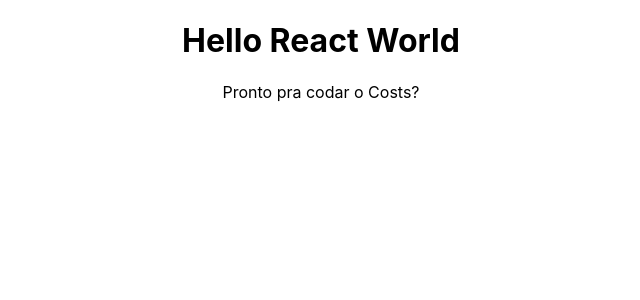
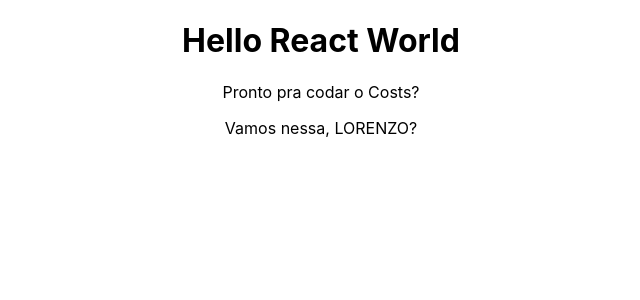
Before and after one commit to llorenzojorge/projeto-costs, a React (Create React App) app in the folder projeto-costs/: page / in a window 1280 px wide. Shown: the top 300 px of the page, without its empty margins (319-959 px from the left). Built offline with nearby package versions, Linux system fonts and the light colour scheme.

Commit message:
Entendendo o JSX

```diff
--- a/projeto-costs/src/App.js
+++ b/projeto-costs/src/App.js
@@ -1,11 +1,13 @@
-import logo from './logo.svg';
 import './App.css';
 
 function App() {
+  const name = 'Lorenzo'
+
   return (
     <div className="App">
       <h1>Hello React World</h1>
       <p>Pronto pra codar o Costs?</p>
+      <p>Vamos nessa, {name.toUpperCase()}?</p>
     </div>
   );
 }
```
